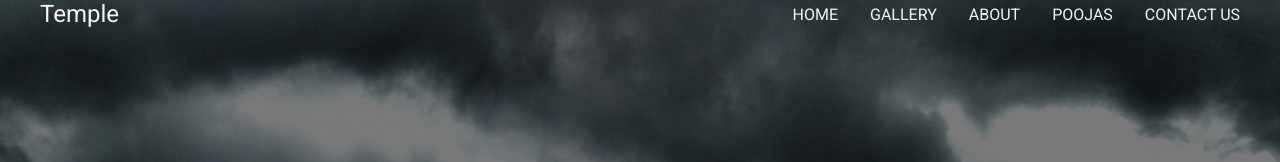
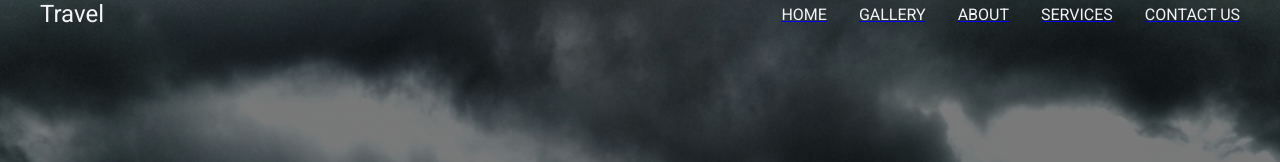
Before and after one commit to varundasG/css-projects, a plain HTML site: page index.html in a window 1280 px wide. Shown: the top 162 px of the page. Drawn offline with nearby package versions, Linux system fonts and the light colour scheme.

Commit message:
updated files

```diff
--- a/index.html
+++ b/index.html
@@ -9,13 +9,13 @@
 </head>
 <body>
     <nav>
-        <div class="nav__logo"> <a href="#">Temple</a></div>
+        <div class="nav__logo"> <a href="#">Travel</a></div>
         <ul class="nav__links">
-            <li class="link">Home</li>
-            <li class="link">Gallery</li>
-            <li class="link">About</li>
-            <li class="link">Poojas</li>
-            <li class="link">Contact Us</li>
+            <a href="home.html"><li class="link">Home</li></a>
+            <a href="Gallery.html"><li class="link">Gallery</li></a>
+            <a href="about.html"><li class="link">About</li></a>
+            <a href="services.html"><li class="link">Services</li></a>
+            <a href="contactpage.html"><li class="link">Contact Us</li></a>
         </ul>
     </nav>
     <header>
```
